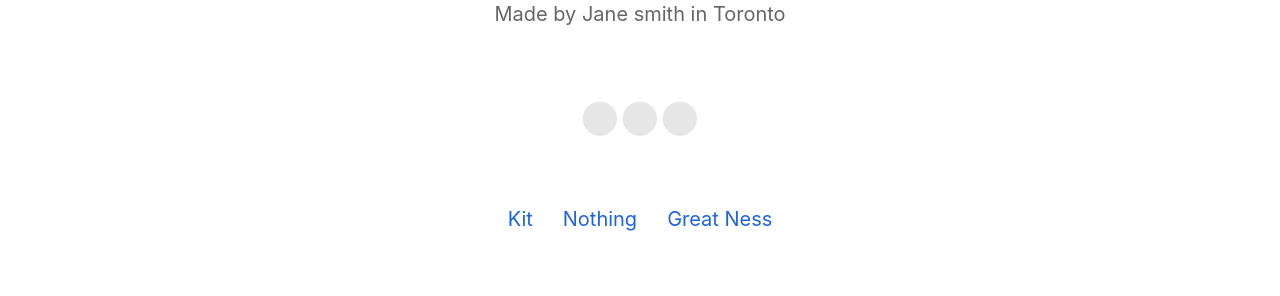
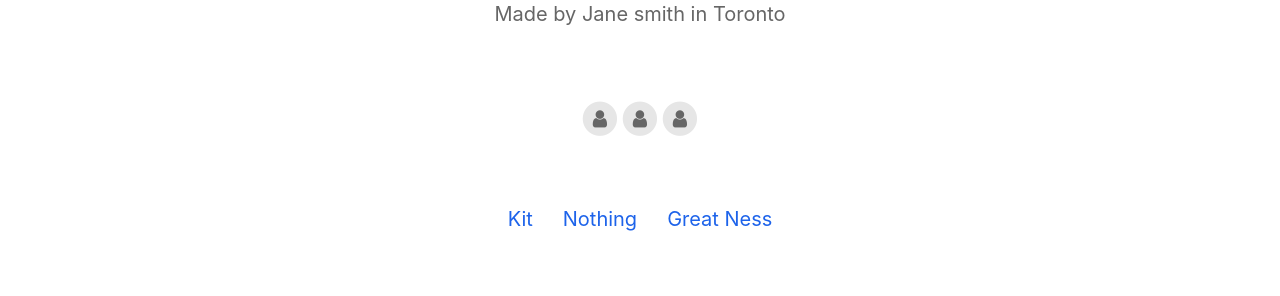
Before and after one commit to heydavid-dev/automatic-8-277, a Jekyll site: the page built from index.html, in a window 1280 px wide. Shown: the part 1455-1751 px from the top of the page. Built offline with Jekyll 4.4.1, drawn with Linux system fonts in a browser that asks for light colours; nearby versions of some CDN libraries.

Commit message:
25 Mar 09:27_config.yml, _pages/changelog.md, _pages/privacypolicy.md

```diff
--- a/_config.yml
+++ b/_config.yml
@@ -13,11 +13,11 @@ enable-smart-app-banner: true
 footer-description: Made by Jane smith in Toronto
 contact-list:
 - url: https://twitter.com/john.doe
-  icon: star-empty
+  icon: user
 - url: https://github.com/john.doe
-  icon: star-empty
+  icon: user
 - url: mailto:john.doe@gmail.com
-  icon: star-empty
+  icon: user
 features-list:
 - title: Support
   description: Lorem ipsum
```
